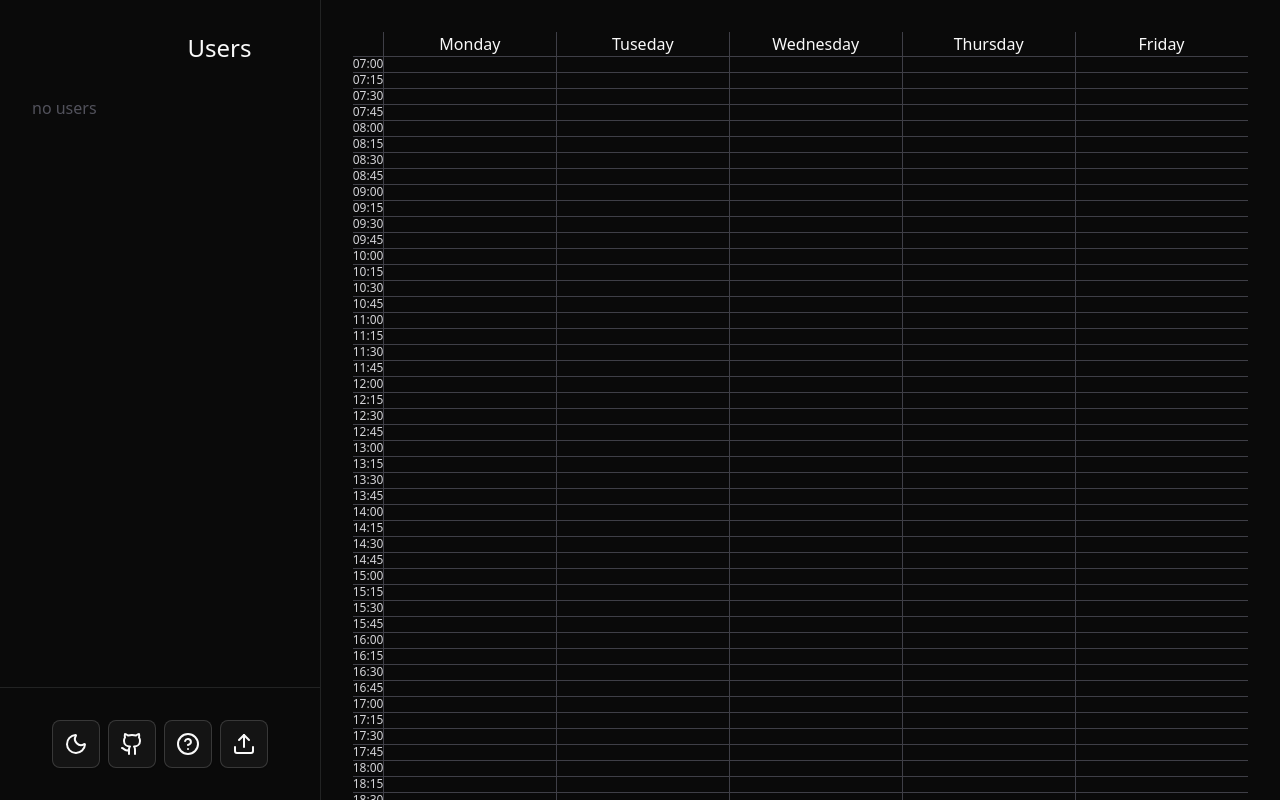
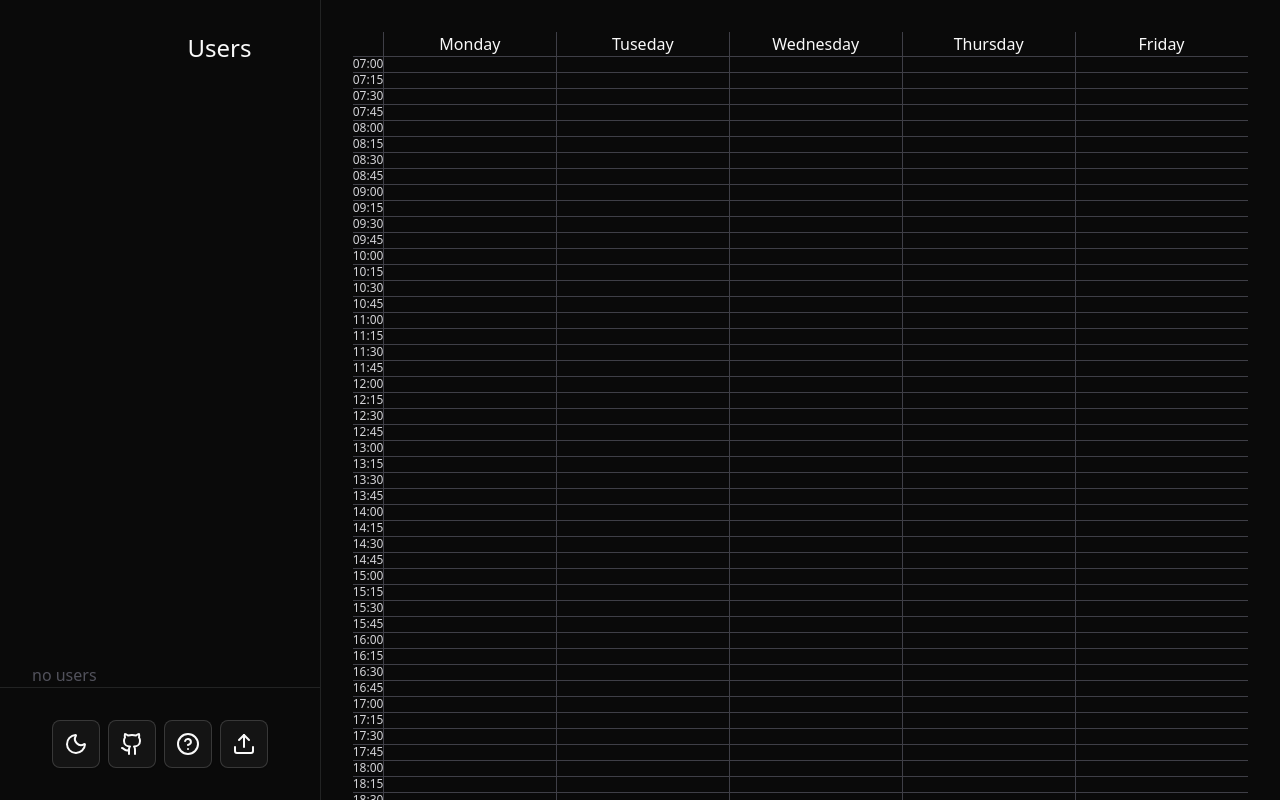
Before and after one commit to NilsGke/timetable-stack, a React (Vite) app: page / in a window 1280 px wide. Built offline with nearby package versions, Linux system fonts and the light colour scheme.

Commit message:
add user reordering

```diff
--- a/package.json
+++ b/package.json
@@ -10,7 +10,6 @@
     "preview": "vite preview"
   },
   "dependencies": {
-    "@formkit/auto-animate": "^0.9.0",
     "@radix-ui/react-dialog": "^1.1.15",
     "@radix-ui/react-dropdown-menu": "^2.1.16",
     "@radix-ui/react-label": "^2.1.7",
@@ -22,6 +21,7 @@
     "clsx": "^2.1.1",
     "ical.js": "^2.2.1",
     "lucide-react": "^0.548.0",
+    "motion": "^12.23.24",
     "next-themes": "^0.4.6",
     "react": "^19.1.1",
     "react-dom": "^19.1.1",
--- a/src/App.tsx
+++ b/src/App.tsx
@@ -13,7 +13,7 @@ import { ButtonBar } from "./components/ButtonBar";
 import { Toaster } from "./components/ui/sonner";
 
 function App() {
-  const { users, addUser, updateUser, removeUser } = useUsers();
+  const { users, addUser, updateUser, removeUser, reorderUsers } = useUsers();
 
   // store data on every update
   useEffect(() => setData({ users }), [users]);
@@ -29,6 +29,7 @@ function App() {
                 updateUser={updateUser}
                 addUser={addUser}
                 removeUser={removeUser}
+                reorderUsers={reorderUsers}
               />
 
               <ButtonBar
@@ -36,6 +37,7 @@ function App() {
                 addUser={addUser}
                 updateUser={updateUser}
                 removeUser={removeUser}
+                reorderUsers={reorderUsers}
               />
             </ResizablePanelGroup>
           </ResizablePanel>
--- a/src/components/ButtonBar.tsx
+++ b/src/components/ButtonBar.tsx
@@ -10,6 +10,7 @@ export function ButtonBar({
   addUser,
   updateUser,
   removeUser,
+  reorderUsers,
 }: ReturnType<typeof useUsers>) {
   return (
     <div className="p-8 flex gap-2 justify-center border-t">
@@ -32,6 +33,7 @@ export function ButtonBar({
         addUser={addUser}
         updateUser={updateUser}
         removeUser={removeUser}
+        reorderUsers={reorderUsers}
       />
     </div>
   );
--- a/src/components/TimeTable.tsx
+++ b/src/components/TimeTable.tsx
@@ -5,7 +5,7 @@ import {
   SLOT_TIME,
   STARTING_HOUR,
 } from "@/constants";
-import type { UserType } from "@/helpers/app.types";
+import type { EventType, UserType } from "@/helpers/app.types";
 import { createRects } from "@/helpers/timeTable";
 import { cn } from "@/lib/utils";
 
@@ -62,8 +62,19 @@ export function TimeTable({ users }: { users: UserType[] }) {
       ))}
 
       {rects.map(({ colCount, events }, index) => (
+        <TimeTableColumn key={index} {...{ colCount, events }} index={index} />
+      ))}
+    </div>
+  );
+}
+
+function TimeTableColumn({
+  events,
+  colCount,
+  index,
+}: ReturnType<typeof createRects>[number] & { index: number }) {
+  return (
     <div
-          key={index}
       className="row-start-2 grid px-2"
       style={{
         gridTemplateRows: `repeat(${CELL_COUNT - 1}, 1fr)`,
@@ -80,27 +91,51 @@ export function TimeTable({ users }: { users: UserType[] }) {
           gridRowStart,
           gridRowEnd,
           gridColumnEnd,
-            }) => {
+        }) => (
+          <TimeTableEvent
+            key={event.location + event.startTime.getTime()}
+            event={event}
+            users={users}
+            style={{
+              gridColumnStart: gridColumnStart.toString(),
+              gridColumnEnd: gridColumnEnd.toString(),
+              gridRowStart: gridRowStart.toString(),
+              gridRowEnd: gridRowEnd.toString(),
+            }}
+          />
+        ),
+      )}
+    </div>
+  );
+}
+
+function TimeTableEvent({
+  style,
+  event,
+  users,
+}: {
+  style: {
+    gridRowStart: string;
+    gridRowEnd: string;
+    gridColumnStart: string;
+    gridColumnEnd: string;
+  };
+  event: EventType;
+  users: UserType[];
+}) {
   const type = eventTypes.find((t) => t.name === event.type)!;
   return (
     <div
       className="mx-0.5 rounded-md text-xs grid grid-rows-[auto_1fr] overflow-hidden border-3"
       key={crypto.randomUUID()}
       style={{
-                    gridRowStart,
-                    gridRowEnd,
-                    gridColumnStart,
-                    gridColumnEnd,
+        ...style,
         borderColor: type.color,
         backgroundColor: type.color,
       }}
     >
-                  <div
-                    className="text-white px-1"
-                    style={{ backgroundColor: type.color }}
-                  >
-                    {event.module.shortName} – {type.shortName} –{" "}
-                    {event.location}
+      <div className="text-white px-1" style={{ backgroundColor: type.color }}>
+        {event.module.shortName} – {type.shortName} – {event.location}
       </div>
       <div
         className="grid"
@@ -126,10 +161,4 @@ export function TimeTable({ users }: { users: UserType[] }) {
       </div>
     </div>
   );
-            },
-          )}
-        </div>
-      ))}
-    </div>
-  );
 }
--- a/src/components/User.tsx
+++ b/src/components/User.tsx
@@ -3,7 +3,8 @@ import { Input } from "@/components/ui/input";
 import { Card, CardContent } from "@/components/ui/card";
 import ColorSelect from "./ColorSelect";
 import { Button } from "./ui/button";
-import { Trash2Icon } from "lucide-react";
+import { GripVertical, Trash2Icon } from "lucide-react";
+import { Reorder, useDragControls } from "motion/react";
 
 export const User = ({
   user,
@@ -14,10 +15,27 @@ export const User = ({
   updateUser: (user: UserType) => void;
   removeUser?: () => void;
 }) => {
+  const controls = useDragControls();
   return (
+    <Reorder.Item
+      key={user.id}
+      value={user}
+      dragControls={controls}
+      as="div"
+      dragListener={false}
+    >
       <Card className="w-full">
         <CardContent>
-        <div className="grid grid-cols-[1fr_auto_auto] gap-6">
+          <div className="grid grid-cols-[auto_1fr_auto_auto] gap-4">
+            <div
+              onPointerDown={(e) => controls.start(e)}
+              className="grid  cursor-grab place-items-center"
+            >
+              <GripVertical
+                size={18}
+                className="text-zinc-400 dark:text-zinc-600"
+              />
+            </div>
             <Input
               type="text"
               placeholder="name"
@@ -38,5 +56,6 @@ export const User = ({
           </div>
         </CardContent>
       </Card>
+    </Reorder.Item>
   );
 };
--- a/src/components/Users.tsx
+++ b/src/components/Users.tsx
@@ -1,20 +1,23 @@
 import { User } from "@/components/User";
 import type { useUsers } from "@/hooks/useUsers";
 import { useAutoAnimate } from "@formkit/auto-animate/react";
+import { Reorder } from "motion/react";
 
 export function Users({
   users,
   updateUser,
   removeUser,
+  reorderUsers,
 }: ReturnType<typeof useUsers>) {
-  const [parent] = useAutoAnimate();
-
   return (
     <div className="p-8 pb-0 grid-rows-[auto_1fr] h-full gap-8 grid">
       <h2 className="text-2xl text-center">Users</h2>
-      <div
-        ref={parent}
+      <Reorder.Group
         className="flex min-w-[375px] flex-col gap-4 overflow-y-auto max-h-full"
+        axis="y"
+        values={users}
+        onReorder={reorderUsers}
+        as="div"
       >
         {users.map((user) => (
           <User
@@ -24,10 +27,10 @@ export function Users({
             removeUser={() => removeUser(user.id)}
           />
         ))}
-        {users.length === 0 && (
-          <span className="text-zinc-400 dark:text-zinc-600">no users</span>
-        )}
-      </div>
+      </Reorder.Group>
+      {users.length === 0 && (
+        <span className="text-zinc-400 dark:text-zinc-600">no users</span>
+      )}
     </div>
   );
 }
--- a/src/hooks/useUsers.ts
+++ b/src/hooks/useUsers.ts
@@ -26,5 +26,7 @@ export const useUsers = () => {
   const removeUser = (id: UserType["id"]) =>
     setUsers(users.filter((user) => user.id !== id));
 
-  return { users, updateUser, addUser, removeUser };
+  const reorderUsers = (users: UserType[]) => setUsers(users);
+
+  return { users, updateUser, addUser, removeUser, reorderUsers };
 };
```
Also changed, not shown: 1 other file (tests, documents, lock files or other folders). Lines whose indentation alone changed are shown as unchanged.
